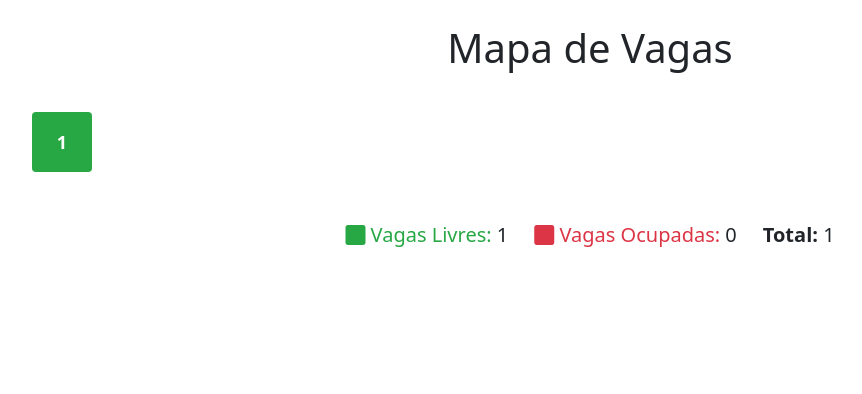
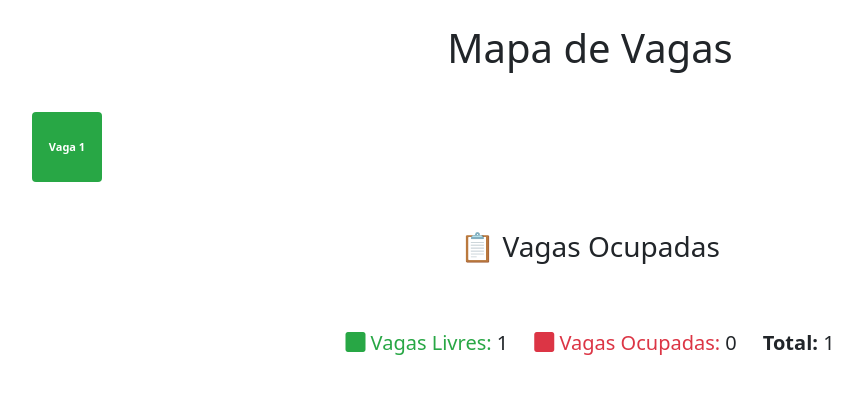
Before and after one commit to miguelcalisto/Projeto-integrador, a Django app: page /vaga/dashboard/ in a window 1280 px wide. Shown: the part 56-450 px from the top of the page, without its empty margins (50-912 px from the left). Run offline with Django 5.2, Linux system fonts and the light colour scheme; a user stored in the database is signed in; tables that the repository leaves empty hold one stand-in row (values such as "Sample post").

Commit message:
vaga com lista associada vagas com veiculo

```diff
--- a/vaga/templates/dashboard.html
+++ b/vaga/templates/dashboard.html
@@ -7,6 +7,12 @@
 <!-- Grade de Vagas -->
 <div id="mapa-vagas-container"
      style="display: grid; gap: 8px; justify-content: center; margin-top: 40px;">
+</div>
+
+<!-- Lista de Vagas Ocupadas -->
+<div class="mt-5">
+    <h3 class="text-center mb-3">📋 Vagas Ocupadas</h3>
+    <ul id="lista-vagas-ocupadas" class="list-group mx-auto" style="max-width: 400px;"></ul>
 </div>
 
 <!-- Legenda com Totais -->
@@ -21,29 +27,36 @@
 <!-- Bootstrap Icons -->
 <link rel="stylesheet" href="https://cdn.jsdelivr.net/npm/bootstrap-icons@1.10.5/font/bootstrap-icons.css">
 
-<!-- Script para gerar a grade -->
+<!-- Script para gerar a grade e a lista -->
 <script>
-  const vagas = {{ vagas_status|safe }};
+    const vagas = JSON.parse('{{ vagas_status|escapejs }}');
     const colunas = 10;
 
     const container = document.getElementById('mapa-vagas-container');
     container.style.gridTemplateColumns = `repeat(${colunas}, 1fr)`;
+
+    const listaOcupadas = document.getElementById('lista-vagas-ocupadas');
 
     let livres = 0;
     let ocupadas = 0;
 
     vagas.forEach(v => {
         const div = document.createElement('div');
-    div.style.width = '60px';
-    div.style.height = '60px';
+        div.style.width = '70px';
+        div.style.height = '70px';
         div.style.borderRadius = '4px';
         div.style.display = 'flex';
+        div.style.flexDirection = 'column';
         div.style.alignItems = 'center';
         div.style.justifyContent = 'center';
         div.style.fontWeight = 'bold';
         div.style.color = 'white';
-    div.style.fontSize = '18px';
+        div.style.fontSize = '11px';
+        div.style.padding = '4px';
         div.style.cursor = 'default';
+        div.style.textAlign = 'center';
+
+        let texto = `Vaga ${v.numero}`;
 
         if (v.status === 'livre') {
             div.style.backgroundColor = '#28a745';
@@ -51,10 +64,28 @@
         } else {
             div.style.backgroundColor = '#dc3545';
             ocupadas++;
+
+            // Se houver veículo, exibir no quadrado
+            if (v.veiculo) {
+                texto += `<br>${v.veiculo.modelo}<br>${v.veiculo.placa}`;
+
+                // Também adicionar à lista de vagas ocupadas
+                const item = document.createElement('li');
+                item.className = 'list-group-item';
+                item.textContent = `Vaga ${v.numero} — ${v.veiculo.modelo} — Placa ${v.veiculo.placa}`;
+                listaOcupadas.appendChild(item);
+            } else {
+                texto += `<br>Sem veículo`;
+
+                const item = document.createElement('li');
+                item.className = 'list-group-item';
+                item.textContent = `Vaga ${v.numero} — (Sem dados do veículo)`;
+                listaOcupadas.appendChild(item);
+            }
         }
 
-    div.innerText = v.numero;
-    div.title = `Vaga ${v.numero} — ${v.status}`;
+        div.innerHTML = texto;
+        div.title = texto;
         container.appendChild(div);
     });
 
--- a/vaga/views.py
+++ b/vaga/views.py
@@ -77,20 +77,36 @@ class VagaDeleteView(LoginRequiredMixin,DeleteView):
 #         context['vagas_ocupada'] = vagas_ocupada
 #         return context
 
+from estada.models import Estada
+import json
+
+import json
+
 class DashboardView(LoginRequiredMixin, TemplateView):
     template_name = 'dashboard.html'
 
     def get_context_data(self, **kwargs):
         context = super().get_context_data(**kwargs)
-        # Obtenha todas as vagas ordenadas por número
         vagas = Vaga.objects.all().order_by('numero')
-        # Transforme em lista de dicionários
+
         vagas_status = []
-        for v in vagas:
+        for vaga in vagas:
+            veiculo_info = None
+
+            if vaga.status == 'ocupada':
+                estada_ativa = Estada.objects.filter(vaga=vaga, data_saida__isnull=True).select_related('veiculo').first()
+
+                if estada_ativa and estada_ativa.veiculo:
+                    veiculo_info = {
+                        "modelo": estada_ativa.veiculo.modelo,
+                        "placa": estada_ativa.veiculo.placa,
+                    }
+
             vagas_status.append({
-                "numero": v.numero,
-                "status": v.status
+                "numero": vaga.numero,
+                "status": vaga.status,
+                "veiculo": veiculo_info
             })
 
-        context['vagas_status'] = vagas_status
+        context['vagas_status'] = json.dumps(vagas_status)  # <-- importante!
         return context
```
Lines whose indentation alone changed are shown as unchanged.
